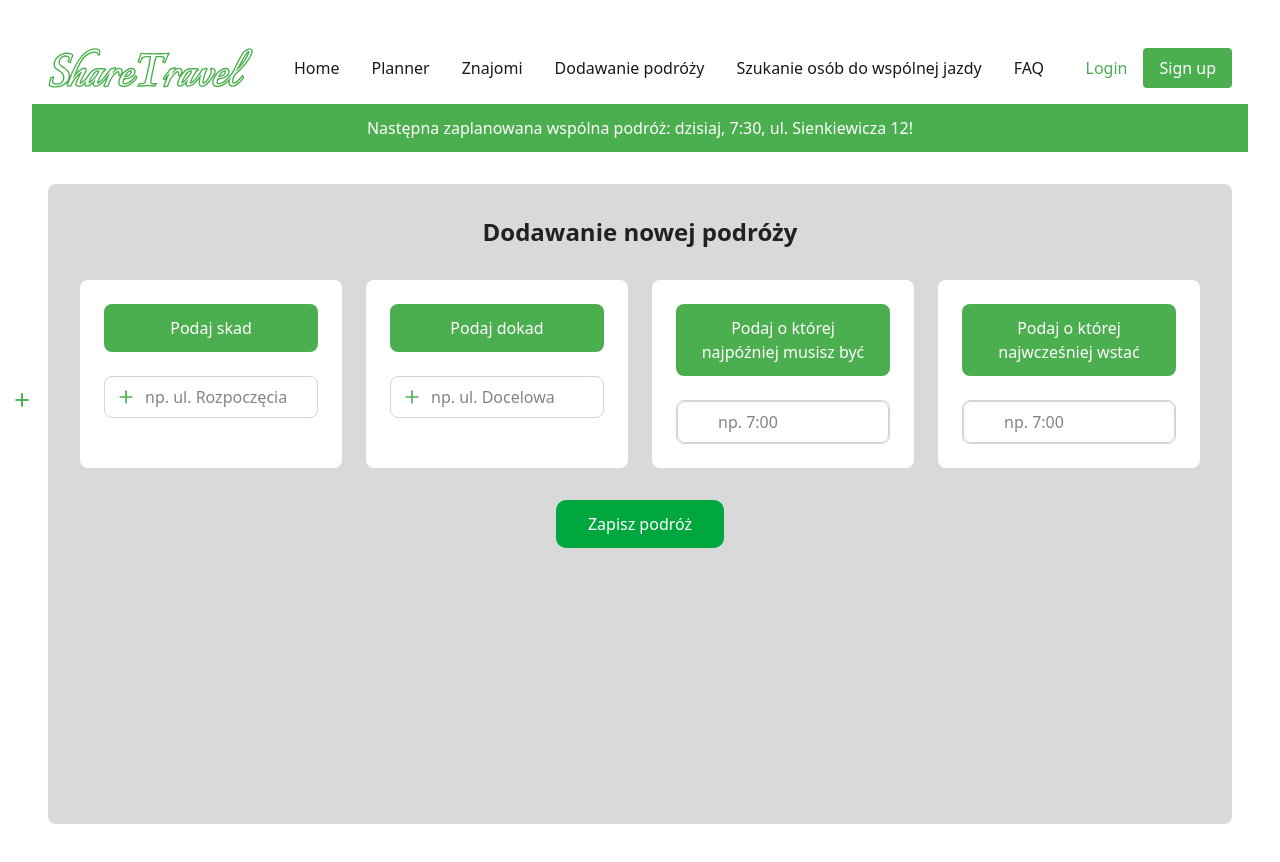
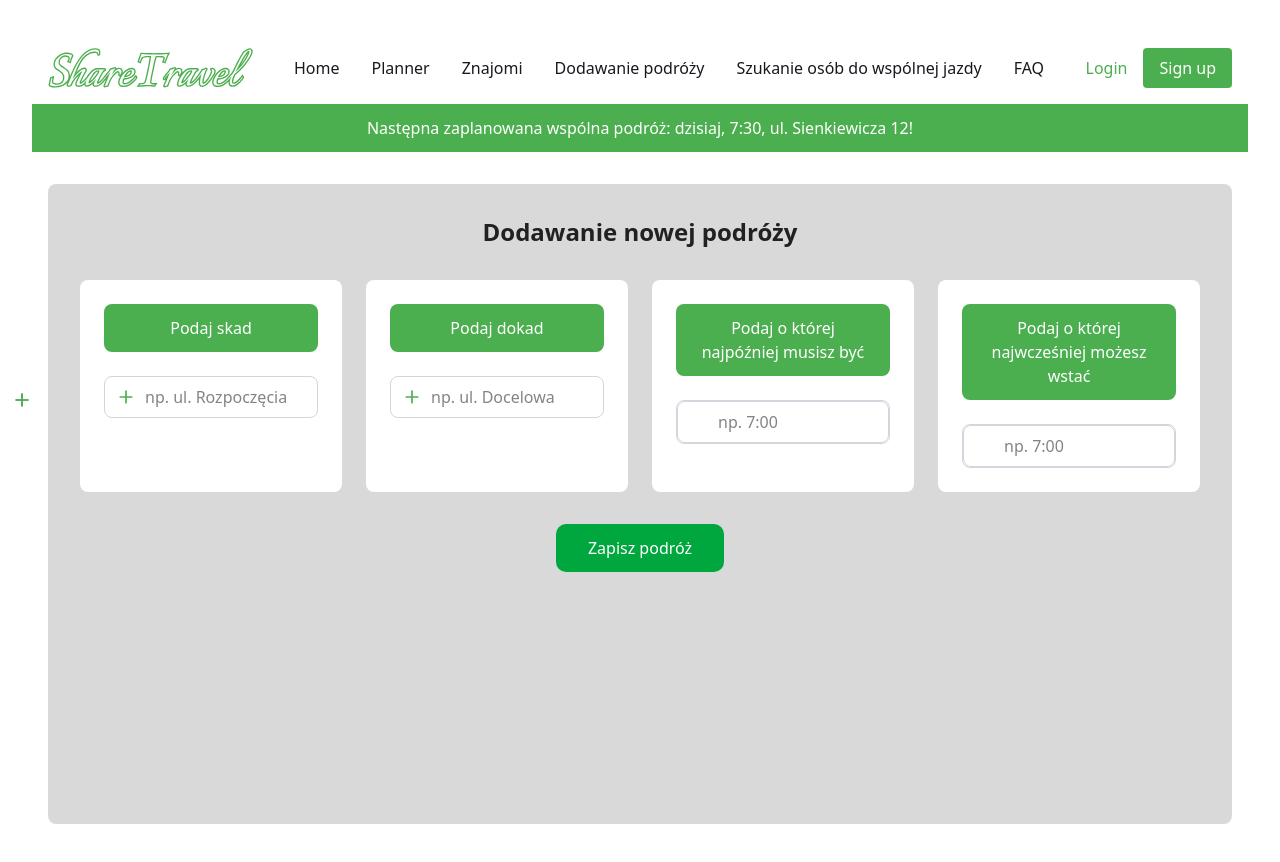
Before and after one commit to MiKozzzz/share-travel, a React (Vite) app in the folder frontend/: page /offer in a window 1280 px wide. Shown: the top 862 px of the page. Built offline with nearby package versions, Linux system fonts and the light colour scheme; no server answers.

Commit message:
Przy dodawaniu podrózy dodałem, że statycznie dodaje od razu do podróży id_przejazdu='f959fc62-3915-4d6f-bc9f-0e59ca2744a6' w celach testowych

```diff
--- a/frontend/src/pages/Offer.tsx
+++ b/frontend/src/pages/Offer.tsx
@@ -45,7 +45,7 @@ const Offer: React.FC = () => {
         s_o_ktorej_najwczesniej,
         id_uzytkownika: userId,
         // UWAGA TO STATYCZNE DODANIE PRZEJAZD W CELACH TESTOWYCH
-        id_przejazdu: 'f059fc62-3915-4d6f-bc9f-0e59ca2744a6'
+        id_przejazdu: 'f959fc62-3915-4d6f-bc9f-0e59ca2744a6'
       },
     ]);
 
@@ -138,7 +138,7 @@ const Offer: React.FC = () => {
             {/* d_o_ktorej_najpozniej */}
             <div className="bg-white p-6 rounded-md flex flex-col items-center">
               <button className="bg-primary text-white py-3 px-6 rounded-md w-full mb-6 hover:bg-[#3d9c3f]">
-                Podaj o której najwcześniej wstać
+                Podaj o której najwcześniej możesz wstać
               </button>
               <div className="flex items-center w-full border border-gray-300 rounded-md overflow-hidden">
                 <input
```
